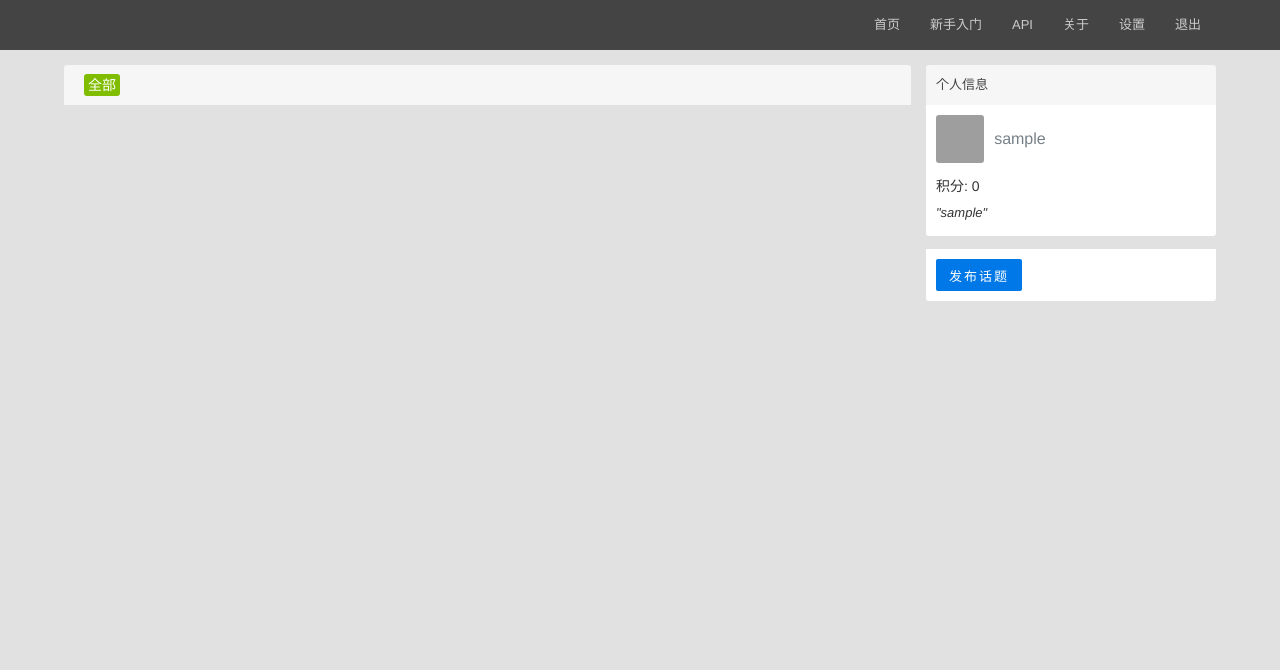
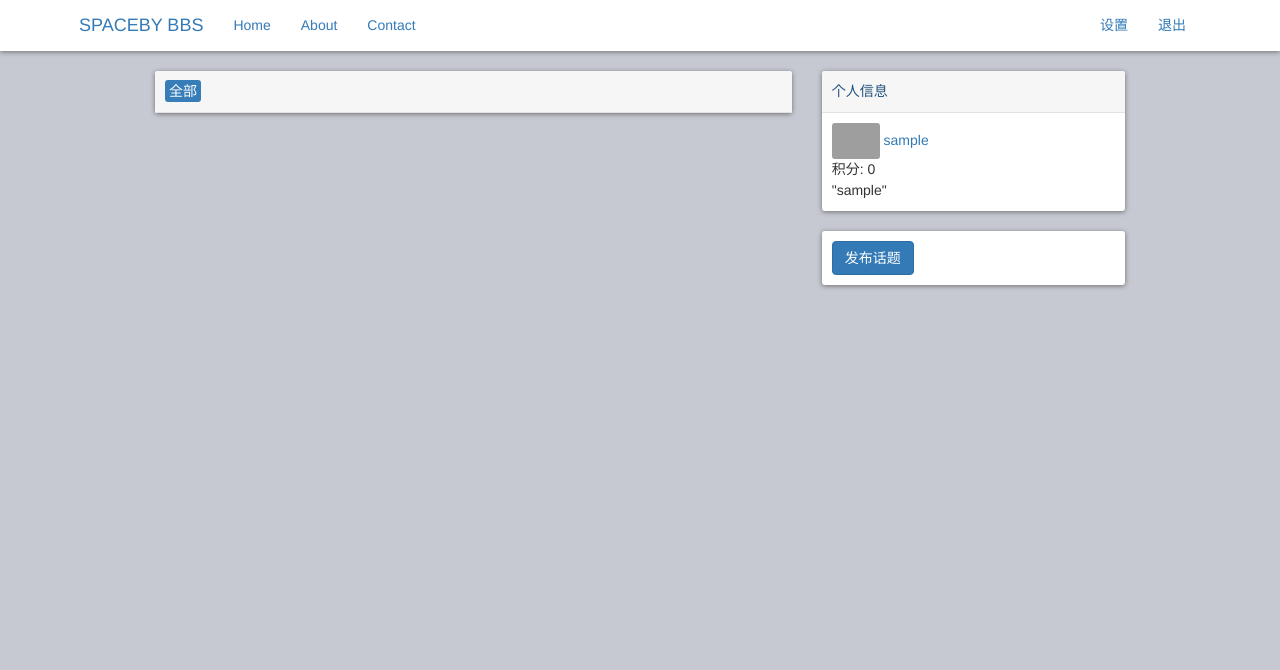
Before and after one commit to spacexzm/BBS, a Flask app: page /topic/ in a window 1280 px wide. Shown: the top 670 px of the page. Run offline with Flask 2, Linux system fonts and the light colour scheme; the visitor is signed in with stand-in values (Sample User, id 1); data comes from the database, SQL or seed files in the repository; data that the repository does not hold is empty; grey boxes are pictures that could not be loaded.

Commit message:
add markdown editor, complit topic detail index page view

```diff
--- /dev/null
+++ b/static/css/index.css
@@ -0,0 +1,85 @@
+body {
+    background-color: #c6c9d2;
+}
+
+.navbar {
+    background-color: #ffffff;
+    box-shadow: 0 1px 5px #6f6f6f;
+}
+
+.pull-right {
+    float: right;
+}
+
+#main {
+    width: 90%;
+    margin: 15px auto;
+    min-height: 600px;
+    max-width: 1000px;
+}
+
+#footer {
+    background-color: #ffffff;
+    float: bottom;
+}
+
+.container {
+    width: 90%;
+}
+
+.content {
+}
+
+#sidebar {
+    /*float: right;*/
+}
+
+.header {
+    height: auto;
+    border-bottom: 1px solid #e2e2e2;
+    background-color: #f6f6f6;
+    border-top-left-radius: 3px;
+    border-top-right-radius: 3px;
+}
+
+.inner {
+    padding: 10px;
+    font-size: 14px;
+    line-height: 150%;
+    text-align: left;
+}
+
+.box {
+    background-color: #ffffff;
+    box-shadow: 0 1px 5px #6f6f6f;
+    margin-bottom: 20px;
+    border-radius: 3px;
+}
+
+.box_title {
+    color: #23527c;
+}
+
+.topic_tab {
+    margin-right: 10px;
+}
+
+.topic_tab.current_tab {
+    background-color: #377db8;
+    color: white;
+    padding: 3px 4px;
+    border-radius: 3px;
+}
+
+.cell {
+    padding: 10px;
+    line-height: 120%;
+    text-align: left;
+    border-bottom: 1px solid #e2e2e2;
+}
+
+img.user_avatar {
+    max-width: 48px;
+    max-height: 48px;
+    border-radius: 3px;
+}
--- a/templates/topic/base.html
+++ b/templates/topic/base.html
@@ -4,25 +4,27 @@
     <meta charset="UTF-8">
     <title>{% block title %}{% endblock %}</title>
     {% block style %}
-    <link rel="stylesheet" href="/static/css/bootstrap.min.css">
-    <link rel="stylesheet" href="/static/css/style.css">
-    <link rel="stylesheet" href="/static/css/pure-min.css">
+        <link rel="stylesheet" href="https://cdn.jsdelivr.net/npm/bootstrap@3.3.7/dist/css/bootstrap.min.css">
+        <link rel="stylesheet" href="/static/css/index.css">
     {% endblock %}
     <head>
 <body>
 
 <!-- navbar -->
-<div class='navbar'>
-    <div class='navbar-inner'>
-        <div class='container'>
-            <ul class='nav pull-right'>
-                <li><a href='{{ url_for('gua_topic.index') }}'>首页</a></li>
+{% block main %}
+    <div class="navbar navbar-static-top">
+        <div class="container">
+            <div class="navbar-header">
+                <a class="navbar-brand" href="/topic">SPACEBY BBS</a>
+            </div>
+            <div id="navbar" class="navbar-collapse collapse">
+                <ul class="nav navbar-nav">
+                    <li class="active"><a href="#">Home</a></li>
+                    <li><a href="#about">About</a></li>
+                    <li><a href="#contact">Contact</a></li>
+                </ul>
 
-                <li><a href='/'>新手入门</a></li>
-                <li><a href='/'>API</a></li>
-
-                <li><a href="/" target="">关于</a></li>
-
+                <ul class="nav navbar-nav pull-right">
                     {% if user %}
                         <li><a href="{{ url_for('gua_user.setting') }}">设置</a></li>
                         <li><a href="{{ url_for('index.logout') }}">退出</a></li>
@@ -30,37 +32,27 @@
                         <li><a href='/'>注册</a></li>
                         <li><a href='/'>登录</a></li>
                     {% endif %}
-
                 </ul>
-            <a class="btn btn-navbar" id="responsive-sidebar-trigger">
-                <span class="icon-bar"></span>
-                <span class="icon-bar"></span>
-                <span class="icon-bar"></span>
-            </a>
             </div>
         </div>
     </div>
-
-
-
-<div id="main">
-    <div id="sidebar">
+    <div id="main" class="row">
+        <div id="sidebar" class="col-md-4 col-md-push-8">
             {% block sidebar %}
+                <div class="box">
+                    <div class="header inner">
+                        <span class="box_title">个人信息</span>
+                    </div>
                     {% if user %}
-                <div class='panel'>
-                    <div class='header'>
-                        <span class='col_fade'>个人信息</span>
-                    </div>
                         <div class='inner'>
                             <div class='user_card'>
-                            <div>
-                                <a class='user_avatar'
-                                   href="{{ url_for('gua_user.user', username=user.username) }}">
-                                    <img src="{{ user.image }}"
+                                <a href="{{ url_for('gua_user.user', username=user.username) }}">
+                                    <img class='user_avatar' src="{{ user.image }}"
                                          title="{{ user.username }}"/>
                                 </a>
-                                <span class='user_name'><a class='dark'
-                                                           href="{{ url_for('gua_user.user', username=user.username) }}">{{ user.username }}</a></span>
+                                <span class='user_name'>
+                            <a href="{{ url_for('gua_user.user', username=user.username) }}">{{ user.username }}</a>
+                        </span>
 
                                 <div class='board clearfix'>
                                     <div class='floor'>
@@ -71,12 +63,9 @@
                                 <span class="signature">"{{ user.signature }}"</span>
                             </div>
                         </div>
-                    </div>
-                </div>
                     {% else %}
-                <div class='panel'>
                         <div class='inner'>
-                        <p>gua bbs</p>
+                            <span>Spaceby bbs</span>
                             <div>
                                 您可以
                                 <a href='{{ url_for('index.index') }}'>登录</a>
@@ -84,14 +73,18 @@
                                 <a href='{{ url_for('index.index') }}'>注册</a>
                             </div>
                         </div>
+                    {% endif %}
                 </div>
-            {% endif %}
             {% endblock %}
         </div>
 
+        <div id="content" class="col-md-8 col-md-pull-4">
             {% block content %}
             {% endblock %}
         </div>
+    </div>
+{% endblock %}
+
 
 {% block script %}
 
--- a/templates/topic/index.html
+++ b/templates/topic/index.html
@@ -4,42 +4,26 @@
     论坛主页
 {% endblock %}
 
-{% block style %}
-    {{ super() }}
-    <style>
-    .span-success:hover {
-        background-color: #02b5fb;
-        color: white;
-    }
-    </style>
-{% endblock %}
-
 {% block sidebar %}
     {{ super() }}
-    <div class="panel">
+    <div class="box">
         <div class="inner">
             <a href="/topic/new?board_id={{ bid }}" class="create_topic_btn">
-                <span class="span-success pure-button pure-button-primary">发布话题</span>
+                <span class="btn btn-primary">发布话题</span>
             </a>
         </div>
     </div>
 {% endblock %}
 
 {% block content %}
-    <div id="content">
-        <div class="panel">
-            <div class="header">
-
-                <a href="/topic?board_id=-1" class="topic-tab current-tab">全部</a>
-
+    <div class="box">
+        <div class="header inner">
+            <a href="/topic?board_id=-1" class="topic_tab current_tab">全部</a>
             {% for board in boards %}
-                    <a href="/topic?board_id={{ board.id }}" class="topic-tab">{{ board.title }}</a>
+                <a href="/topic?board_id={{ board.id }}" class="topic_tab">{{ board.title }}</a>
             {% endfor %}
-
-
         </div>
-            <div class="inner no-padding">
-                <div class="topic_list">
+        <div id="topiclist" class="">
             {% for t in ms %}
                 <div class="cell">
                     <div class="topic_title_wrapper">
@@ -55,6 +39,4 @@
             {% endfor %}
         </div>
     </div>
-        </div>
-    </div>
 {% endblock %}
```
Also changed, not shown: templates/bootstrap.html (+32 -33 lines), templates/topic/detail.html (+62 -27 lines). Lines whose indentation alone changed are shown as unchanged.
